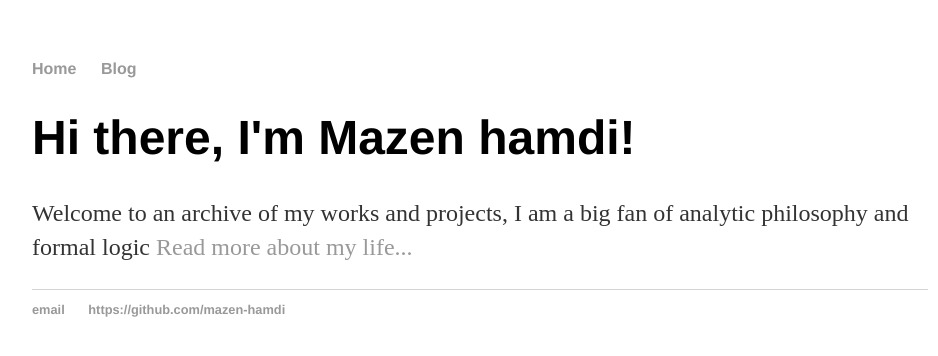
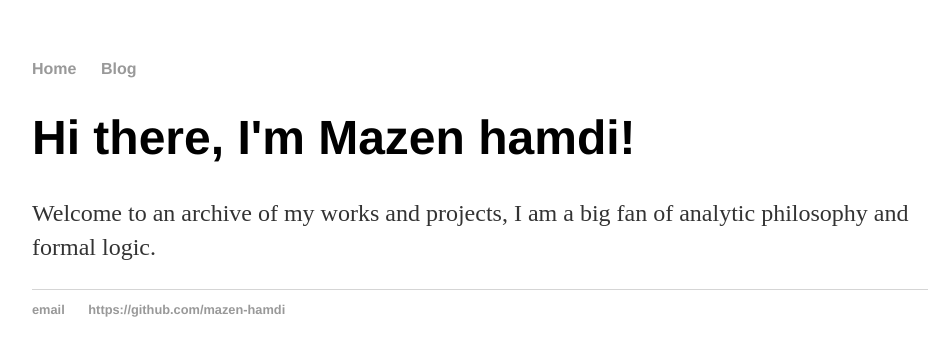
Before and after one commit to mazen-hamdi/mazen-hamdi.github.io, a Jekyll site: the page built from index.html, in a window 1280 px wide. Shown: the top 356 px of the page, without its empty margins (160-1098 px from the left). Built offline with Jekyll 4.4.1, drawn with Linux system fonts in a browser that asks for light colours.

Commit message:
Update index.html

```diff
--- a/index.html
+++ b/index.html
@@ -4,5 +4,5 @@ title: Mazen's website launch
 ---
 <div class="blurb">
 	<h1>Hi there, I'm Mazen hamdi!</h1>
-	<p>Welcome to an archive of my works and projects, I am a big fan of analytic philosophy and formal logic <a href="/about">Read more about my life...</a></p>
+	<p>Welcome to an archive of my works and projects, I am a big fan of analytic philosophy and formal logic.</p>
 </div><!-- /.blurb -->
```
